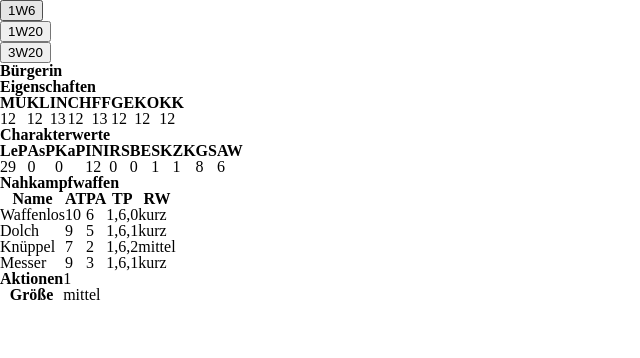
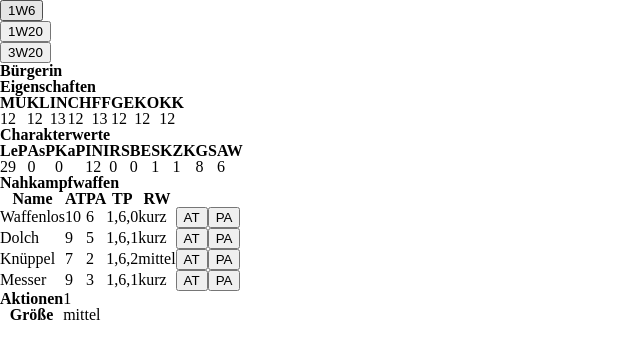
Before and after one commit to yosha2005/rpg-app, an Angular app: page / in a window 1280 px wide. Shown: the top 358 px of the page, without its empty margins (0-640 px from the left). Built offline with nearby package versions, Linux system fonts and the light colour scheme.

Commit message:
Add roll attack and roll parry to display nsc component

```diff
--- a/src/app/components/display-nsc/display-nsc.component.html
+++ b/src/app/components/display-nsc/display-nsc.component.html
@@ -62,13 +62,17 @@
             <th>PA</th>
             <th>TP</th>
             <th>RW</th>
+            <th></th>
+            <th></th>
         </tr>
-        <tr *ngFor="let waffe of nsc.nahkampfwaffen">
+        <tr *ngFor="let waffe of nsc.nahkampfwaffen; index as i">
             <td>{{waffe.name}}</td>
             <td>{{waffe.at}}</td>
             <td>{{waffe.pa}}</td>
             <td>{{waffe.tp}}</td>
             <td>{{waffe.rw}}</td>
+            <td><button (click)="rollAttack(waffe.at, waffe.tp)">AT</button></td>
+            <td><button (click)="rollParry(waffe.pa)">PA</button></td>
         </tr>
     </table>
 </div>
@@ -82,6 +86,7 @@
             <th>LZ</th>
             <th>TP</th>
             <th>RW</th>
+            <th></th>
         </tr>
         <tr *ngFor="let waffe of nsc.fernkampfwaffen">
             <td>{{waffe.name}}</td>
@@ -89,6 +94,7 @@
             <td>{{waffe.lz}}</td>
             <td>{{waffe.tp}}</td>
             <td>{{waffe.rw}}</td>
+            <td><button (click)="rollAttack(waffe.fk, waffe.tp)">AT</button></td>
         </tr>
     </table>
 </div>
--- a/src/app/components/display-nsc/display-nsc.component.ts
+++ b/src/app/components/display-nsc/display-nsc.component.ts
@@ -1,4 +1,7 @@
 import { Component, Input } from '@angular/core';
+
+import { DiceService } from 'src/app/services/dice.service';
+
 import { nsc } from 'src/assets/types/nsc';
 
 @Component({
@@ -8,4 +11,32 @@ import { nsc } from 'src/assets/types/nsc';
 })
 export class DisplayNscComponent {
   @Input() nsc = <nsc>{};
+
+  constructor(private dice: DiceService) { }
+
+  rollAttack(at: number | any, tp: number[]) {
+    const result = this.dice.roll(1, 20);
+
+    if (at >= result[0]) {
+      console.log('Attacke erfolgreich');
+      // TODO: create sum of dice results
+
+      let trefferpunkte = 0;
+      this.dice.roll(tp[0], tp[1]).forEach(el => trefferpunkte += el);
+      trefferpunkte += tp[2];
+      console.log('TP: ' + trefferpunkte);
+    } else {
+      console.log('Attacke fehlgeschlagen');
+    }
+  }
+
+  rollParry(pa: number | any) {
+    const result = this.dice.roll(1, 20);
+
+    if (pa >= result[0]) {
+      console.log('Parade erfolgreich');
+    } else {
+      console.log('Parade fehlgeschlagen');
+    }
+  }
 }
```
